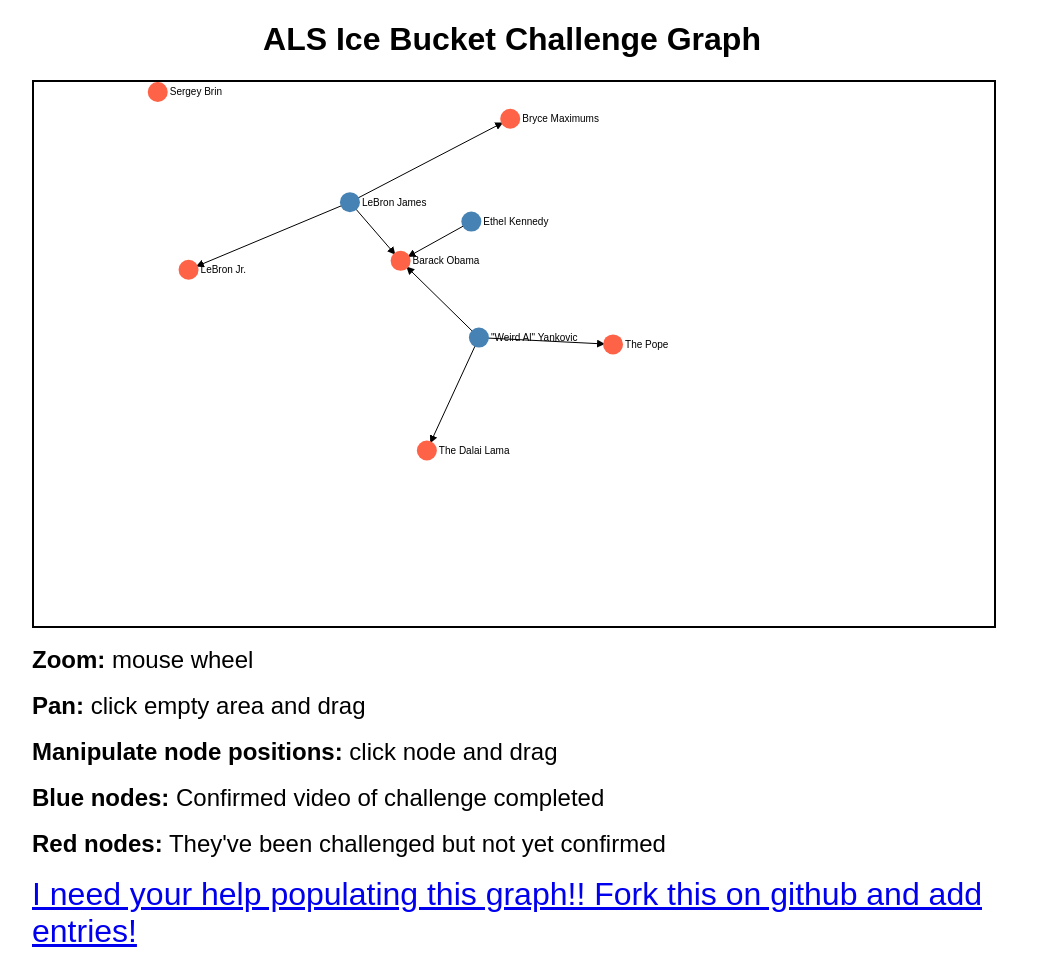
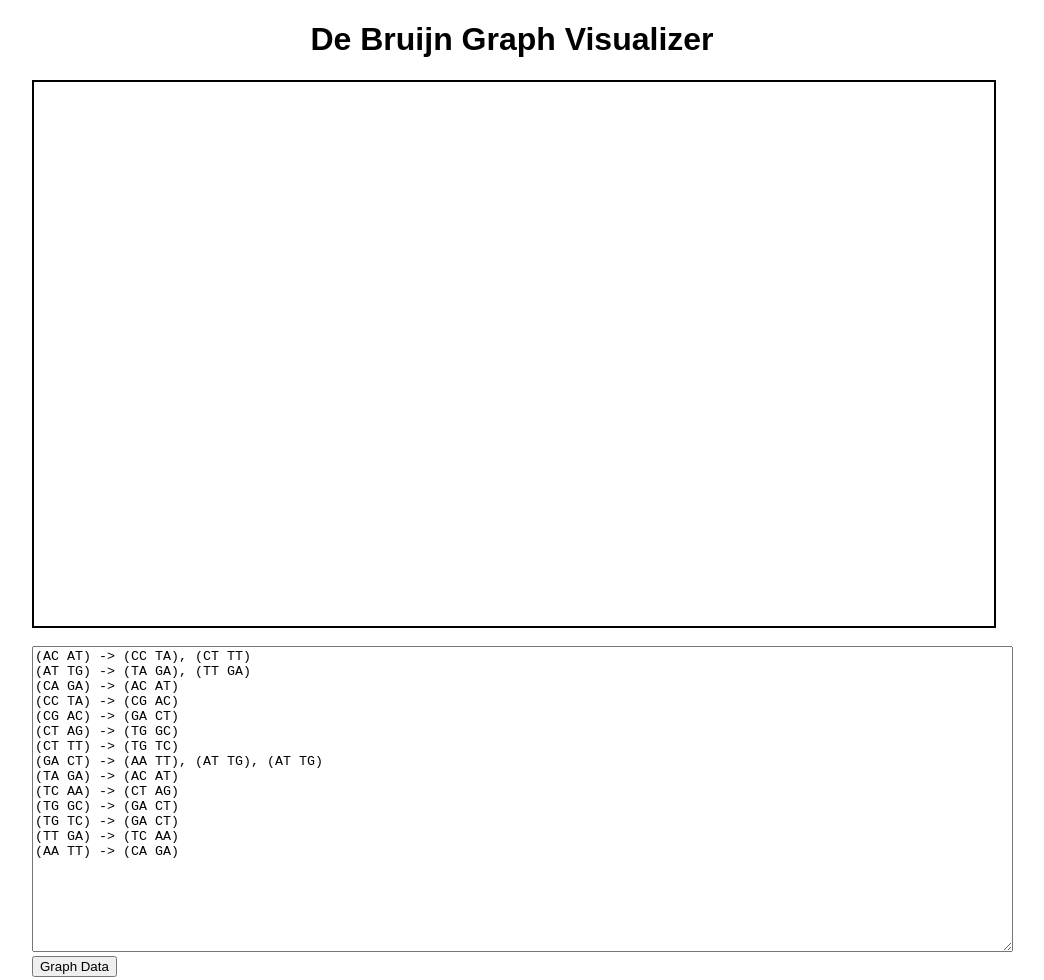
Before and after one commit to anderspitman/de_bruijn_visualizer, a website: page index.html in a window 1280 px wide. Shown: the top 980 px of the page, without its empty margins (128-1172 px from the left). Before the commit the page ends 958 px from the top, so only its background shows below. Drawn offline with nearby package versions, Linux system fonts and the light colour scheme; animation ran at ten frames a second.

Commit message:
First draft de bruijn

```diff
--- a/index.html
+++ b/index.html
@@ -50,10 +50,28 @@ body {
 </style>
 <body>
 <div class='header'>
-  <h1>ALS Ice Bucket Challenge Graph</h1>
+  <h1>De Bruijn Graph Visualizer</h1>
 </div>
 <div class='center-container'>
   <div class='graph-wrapper'></div>
+  <br>
+  <textarea id="text_box" rows="20" cols="120">(AC AT) -> (CC TA), (CT TT)
+(AT TG) -> (TA GA), (TT GA)
+(CA GA) -> (AC AT)
+(CC TA) -> (CG AC)
+(CG AC) -> (GA CT)
+(CT AG) -> (TG GC)
+(CT TT) -> (TG TC)
+(GA CT) -> (AA TT), (AT TG), (AT TG)
+(TA GA) -> (AC AT)
+(TC AA) -> (CT AG)
+(TG GC) -> (GA CT)
+(TG TC) -> (GA CT)
+(TT GA) -> (TC AA)
+(AA TT) -> (CA GA)</textarea>
+  <br>
+  <button id='graph_button'>Graph Data</button>
+  <br>
   <br>
   <div class='instructions'><b>Zoom:</b> mouse wheel</div>
   <br>
@@ -61,11 +79,10 @@ body {
   <br>
   <div class='instructions'><b>Manipulate node positions:</b> click node and drag</div>
   <br>
-  <div class='instructions'><b>Blue nodes:</b> Confirmed video of challenge completed</div>
-  <br>
-  <div class='instructions'><b>Red nodes:</b> They've been challenged but not yet confirmed</div>
+<!--
   <br>
   <a class='github-link' href='https://github.com/andersp/andersp.github.io'>I need your help populating this graph!! Fork this on github and add entries!</a>
+-->
 </div>
 
 <script src="http://d3js.org/d3.v3.min.js"></script>
@@ -89,8 +106,9 @@ var challengeModule = (function() {
 
   function buildNodes() {
     for (var i=0; i<challengers.length; i+=1) {
+      //console.log(challengers[i]);
       if (challengers[i].name.length > 0) {
-        var completedChallenge = challengers[i].challenged.length > 0;
+        var completedChallenge = challengers[i].outlinks.length > 0;
         var entry = {
           'name': challengers[i].name,
           'completed': completedChallenge,
@@ -105,17 +123,17 @@ var challengeModule = (function() {
   function buildLinks() {
     for (var i=0; i<challengers.length; i+=1) {
       //console.log(challengers[i].name);
-      for (var j=0; j<challengers[i].challenged.length; j+=1) {
+      for (var j=0; j<challengers[i].outlinks.length; j+=1) {
         //console.log("  "+challengers[i].challenged[j]);
         var sourceIdx = i;
-        var targetIdx = indexOf(challengers[i].challenged[j], challengers);
+        var targetIdx = indexOf(challengers[i].outlinks[j], challengers);
         if (targetIdx > -1) {
           //updatePlacement(sourceIdx, targetIdx);
           links.push({'source': sourceIdx, 'target': targetIdx, 'value': 1});
         }
         else {
           var newEntry = {
-            "name": challengers[i].challenged[j],
+            "name": challengers[i].outlinks[j],
             "group": 1
           };
           var len = nodes.push(newEntry);
@@ -183,6 +201,14 @@ function dragended(d) {
   d3.select(this).classed("dragging", false);
 }
 
+var toggleColor = (function(){
+   var currentColor = "steelblue";
+
+    return function(){
+        currentColor = currentColor == "steelblue" ? "tomato" : "steelblue";
+        d3.select(this).style("fill", currentColor);
+    }
+})();
 
 var width = 960,
     height = 544
@@ -226,12 +252,25 @@ var drag = force.drag()
     .on("dragend", dragended);
 
 
-d3.json("data.json", function(error, json) {
-  if (error) {
-    console.log(error);
+//d3.json("graph.json", function(error, json) {
+var btn = document.querySelector("#graph_button");
+btn.addEventListener("click", function() {
+  textBox = document.querySelector("#text_box");
+  lines = textBox.value.split('\n');
+  //console.log(lines)
+  data = { "nodes": [] }
+  for (var i=0; i<lines.length; i++) {
+    //line = lines[i].replace(/ /g, '').split('->');
+    line = lines[i].split('->');
+    node = line[0].trim();
+    outlinks = line[1].split(',');
+    for (var j=0; j<outlinks.length; j++) {
+     outlinks[j] = outlinks[j].trim();
+    }
+    data["nodes"].push({ "name": node, "outlinks": outlinks });
   }
 
-  challengeModule.setData(json.challengers);
+  challengeModule.setData(data.nodes);
   var nodes = challengeModule.getNodes();
   var links = challengeModule.getLinks();
 
@@ -264,7 +303,8 @@ d3.json("data.json", function(error, json) {
 
   node.append("circle")
       .style("fill", setColor)
-      .attr("r", 10);
+      .attr("r", 10)
+      .on("click", toggleColor);
 
   node.append("text")
       .attr("dx", 12)
@@ -284,7 +324,7 @@ d3.json("data.json", function(error, json) {
         .attr("y2", function(d) { return d.target.y; });
 
     node.attr("transform", function(d) { return "translate(" + d.x + "," + d.y + ")"; });
-  });
+    });
 });
 
 </script>
```
